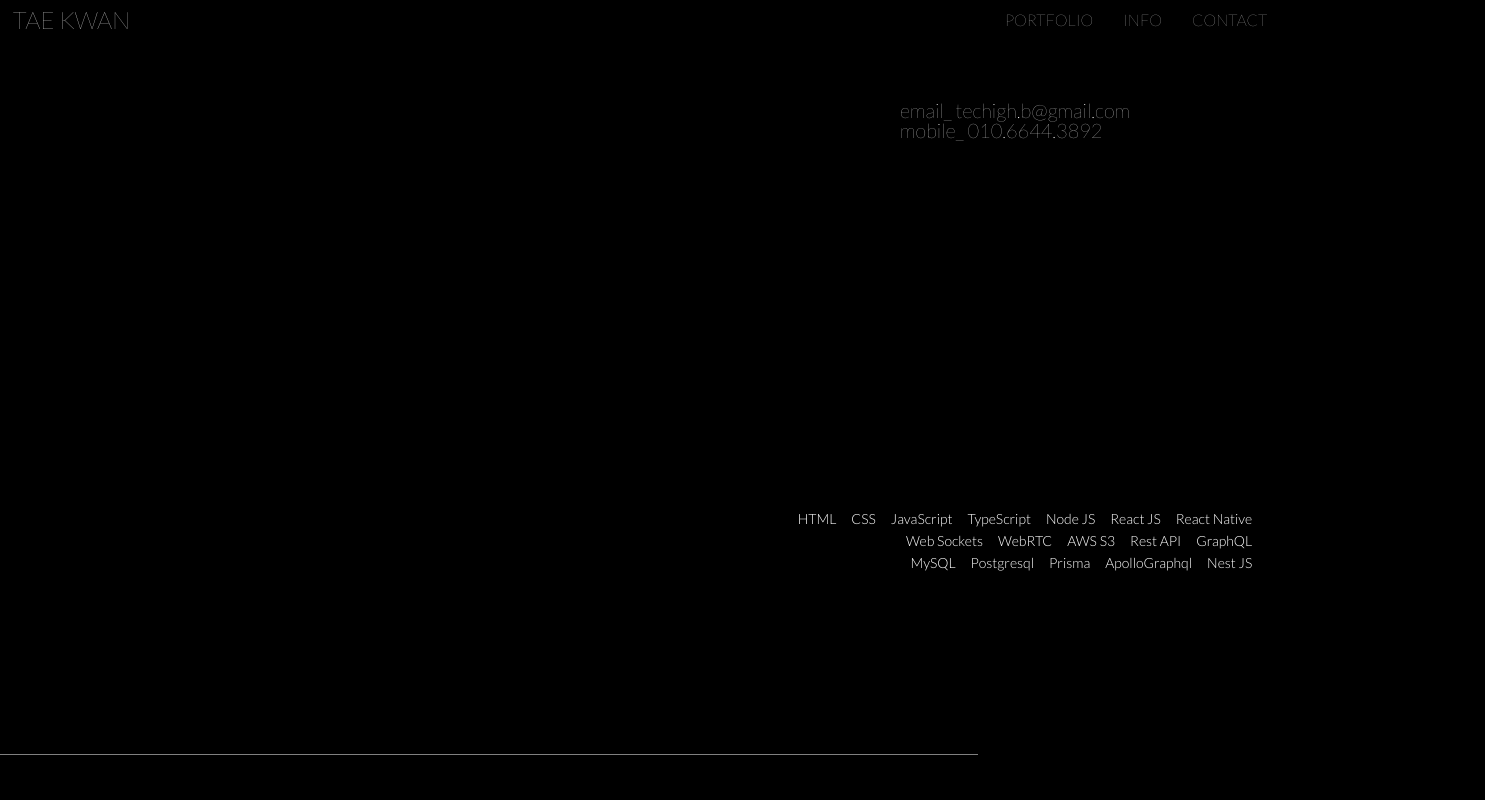
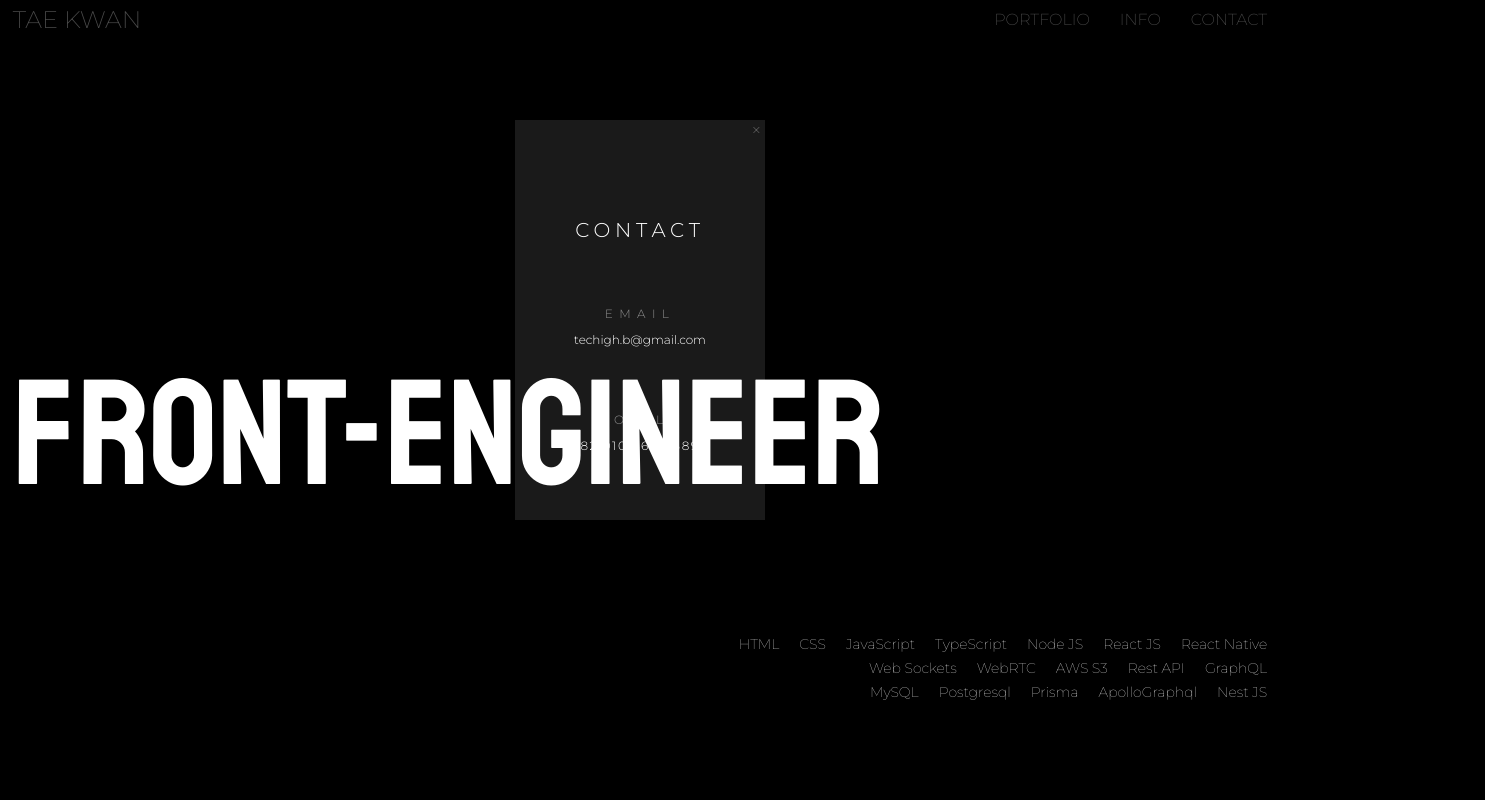
Before and after one commit to techighpark/taekwan-portfolio, a React (Create React App) app: page / in a window 1280 px wide. Both pictures are taken after a click on the element "CONTACT". Shown: the top 800 px of the page, 1485 px wide, since content can reach past the window. Built offline with nearby package versions, Linux system fonts and the light colour scheme.

Commit message:
#2nd Design

```diff
--- a/public/index.html
+++ b/public/index.html
@@ -21,6 +21,11 @@
       href="https://fonts.googleapis.com/css2?family=Lato:ital,wght@0,100;0,300;0,400;0,700;0,900;1,100;1,300;1,400;1,700;1,900&family=Staatliches&display=swap"
       rel="stylesheet"
     />
+    <link
+      href="https://fonts.googleapis.com/css2?family=Montserrat:ital,wght@0,100;0,200;0,300;0,400;0,500;0,600;0,700;0,800;0,900;1,100;1,200;1,300;1,400;1,500;1,600;1,700;1,800;1,900&display=swap"
+      rel="stylesheet"
+    />
+
     <!--
       Notice the use of %PUBLIC_URL% in the tags above.
       It will be replaced with the URL of the `public` folder during the build.
--- a/src/App.js
+++ b/src/App.js
@@ -2,7 +2,7 @@ import { ThemeProvider } from "styled-components";
 import { BrowserRouter as Router, Routes, Route } from "react-router-dom";
 import Home from "./pages/Home";
 import { darkMode, GlobalStyles, lightMode } from "./themeStyles";
-import HighBooker from "./pages/HighBooker";
+import Portfolio from "./pages/Portfolio";
 
 function App() {
   const themeDarkMode = false;
@@ -12,7 +12,7 @@ function App() {
       <Router>
         <Routes>
           <Route path="/" element={<Home />}></Route>
-          <Route path="/high-booker" element={<HighBooker />}></Route>
+          <Route path="/portfolio" element={<Portfolio />}></Route>
         </Routes>
       </Router>
     </ThemeProvider>
--- a/src/components/Header.js
+++ b/src/components/Header.js
@@ -1,84 +1,200 @@
 import { useState } from "react";
+import { Link } from "react-router-dom";
 import styled from "styled-components";
 
 const StyledHeader = styled.div`
   width: 100%;
-  height: 100%;
   display: flex;
   justify-content: space-between;
   align-items: center;
-  @media screen and (max-width: 800px) {
-    align-items: flex-start;
-  }
+
+  /* border: 0.5px solid gray;
+  box-sizing: border-box; */
   @media screen and (max-width: 500px) {
     flex-direction: column;
     align-items: center;
   }
 `;
-const Title = styled.div`
+const HeaderTitle = styled.div`
   width: 100%;
   font-size: 24px;
   font-weight: 200;
+
+  /* border: 0.5px solid gray;
+  box-sizing: border-box; */
   @media screen and (max-width: 500px) {
     text-align: center;
   }
 `;
-const LinkContainer = styled.div`
+const HeaderLinks = styled.div`
   width: 100%;
   display: flex;
   justify-content: flex-end;
-  @media screen and (max-width: 800px) {
+  align-items: center;
+
+  /* border: 0.5px solid gray;
+  box-sizing: border-box; */
+
+  @media screen and (max-width: 500px) {
     flex-direction: column;
-    align-items: flex-end;
-    justify-content: flex-start;
-  }
-  @media screen and (max-width: 500px) {
     align-items: center;
     margin-top: 10vh;
   }
 `;
-const PortfolioLink = styled.div`
+const HeaderLink = styled.div`
   font-size: 16px;
   font-weight: 200;
   margin-left: 30px;
+
+  /* border: 0.5px solid gray;
+  box-sizing: border-box; */
   cursor: pointer;
   :hover {
     font-weight: 300;
   }
-  @media screen and (max-width: 800px) {
-    margin-bottom: 10px;
-  }
+
   @media screen and (max-width: 500px) {
     margin-left: 0px;
+    margin-bottom: 15px;
     font-size: 14px;
   }
 `;
-const InfoContainer = styled.ul`
+const PopUpWrapper = styled.div`
   position: absolute;
-  top: 100px;
-  right: 150px;
+  top: 0vh;
+  left: 0vw;
+  width: 100vw;
+  height: 100vh;
+  background-color: rgba(0, 0, 0, 0.7);
+
+  /* border: 0.5px solid blue;
+  box-sizing: border-box; */
+`;
+
+const PopUp = styled.div`
+  position: absolute;
+  width: 250px;
+  height: 400px;
+  top: 40vh;
+  left: 50vw;
+  transform: translate(-50%, -50%);
+  background-color: rgba(255, 255, 255, 0.1);
+
+  display: flex;
+  flex-direction: column;
+  justify-content: flex-end;
+  align-items: center;
+
+  /* border: 2px solid blue;
+  box-sizing: border-box; */
+`;
+
+const ContactTitle = styled.span`
   font-size: 20px;
-  font-weight: 100;
+  color: rgba(255, 255, 255, 1);
+  letter-spacing: 0.3rem;
+
+  /* border: 0.5px solid yellow;
+  box-sizing: border-box; */
+`;
+
+const ContactContainer = styled.div`
+  width: 100%;
+  height: 70%;
+  display: flex;
+  flex-direction: column;
+  align-items: center;
+  justify-content: space-evenly;
+  /* border: 0.5px solid red;
+  box-sizing: border-box; */
+`;
+
+const ContactWrapper = styled.div`
+  display: flex;
+  flex-direction: column;
+  justify-content: center;
+  align-items: center;
+
+  /* border: 0.5px solid yellow;
+  box-sizing: border-box; */
+`;
+
+const Contact = styled.span`
+  font-weight: 300;
+  font-size: 12px;
+  letter-spacing: 0.4rem;
+  padding-bottom: 10%;
+  color: rgba(255, 255, 255, 0.5);
+
+  /* border: 0.5px solid skyblue;
+  box-sizing: border-box; */
+`;
+const ContactContent = styled.span`
+  font-weight: 300;
+  font-size: 12px;
+
+  /* border: 0.5px solid skyblue;
+  box-sizing: border-box; */
+`;
+const ContactContentNum = styled(ContactContent)`
+  letter-spacing: 0.1rem;
+`;
+
+const CloseBtn = styled.div`
+  position: absolute;
+  right: 3px;
+  top: 0px;
+  cursor: pointer;
+
+  &::before {
+    content: "\\00d7";
+    font-size: 20px;
+    font-weight: 100;
+    color: rgba(255, 255, 255, 0.5);
+    z-index: 999;
+    /* border: 0.5px solid red; */
+  }
+  &:hover {
+    &::before {
+      color: white;
+    }
+  }
 `;
 
 const Header = () => {
-  const [visible, setVisible] = useState("");
-  console.log(visible);
+  const [visible, setVisible] = useState(false);
+  const onClickCloseBtn = () => {
+    setVisible(false);
+  };
 
   return (
     <StyledHeader>
-      <Title>TAE KWAN</Title>
-      <LinkContainer>
-        <PortfolioLink>PORTFOLIO</PortfolioLink>
-        <PortfolioLink visible onClick={() => setVisible("info")}>
-          INFO
-        </PortfolioLink>
-        <InfoContainer>
-          <li>email_ techigh.b@gmail.com</li>
-          <li>mobile_ 010.6644.3892</li>
-        </InfoContainer>
-        <PortfolioLink>CONTACT</PortfolioLink>
-      </LinkContainer>
+      <HeaderTitle>TAE KWAN</HeaderTitle>
+      <HeaderLinks>
+        <HeaderLink>
+          <Link to={"/portfolio"}>PORTFOLIO</Link>
+        </HeaderLink>
+        <HeaderLink>INFO</HeaderLink>
+        <HeaderLink onClick={() => setVisible(true)}>CONTACT</HeaderLink>
+      </HeaderLinks>
+      {visible ? (
+        <PopUpWrapper>
+          <PopUp>
+            <ContactTitle>CONTACT</ContactTitle>
+            <CloseBtn onClick={onClickCloseBtn} />
+            <ContactContainer>
+              <ContactWrapper>
+                <Contact>EMAIL</Contact>
+                <ContactContent>techigh.b@gmail.com</ContactContent>
+              </ContactWrapper>
+              <ContactWrapper>
+                <Contact>MOBILE</Contact>
+                <ContactContentNum>+82 010 6644 3892</ContactContentNum>
+              </ContactWrapper>
+            </ContactContainer>
+          </PopUp>
+        </PopUpWrapper>
+      ) : null}
     </StyledHeader>
   );
 };
--- a/src/components/Layout.js
+++ b/src/components/Layout.js
@@ -2,9 +2,9 @@ import styled from "styled-components";
 import Header from "./Header";
 
 const StyledLayout = styled.div`
+  position: relative;
+  padding: 1vh 1vw;
   background-color: ${props => props.theme.bgColor};
-  width: 100%;
-  padding: 1vh 1vw;
   @media screen and (max-width: 500px) {
     padding: 5vh 3vw;
   }
--- a/src/contexts.js
+++ /dev/null
@@ -1 +0,0 @@
-import { createContext } from "react";
--- a/src/pages/Home.js
+++ b/src/pages/Home.js
@@ -1,92 +1,105 @@
 import styled from "styled-components";
 import Layout from "../components/Layout";
-import HighSearchBook from "../components/high-search-book/HighSearchBook";
-import HighBookerWeb from "../components/high-booker/HighBookerWeb";
-import HighBookerDataBase from "../components/high-booker-database/HighBookerDataBase";
-import HighZoom from "../components/high-zoom/highZoom";
+import { fonts } from "../themeStyles";
 
-const ProjectContainer = styled.div`
-  width: 100%;
-  padding-bottom: 20vh;
+const MainContainer = styled.div`
+  height: 95vh;
+
+  /* border: 1px solid tomato;
+  box-sizing: border-box; */
 `;
-const StackContainer = styled.div`
-  width: 100%;
+
+const FieldContainer = styled.div`
+  position: absolute;
+  width: 98vw;
+  top: 45vh;
+  left: 1vw;
+
+  /* border: 0.5px solid yellow;
+  box-sizing: border-box; */
+`;
+const FieldText = styled.div`
+  font-family: ${fonts.Staliches};
+  font-size: 150px;
+  text-align: left;
+`;
+
+const MainStackContainer = styled.div`
+  position: relative;
+  top: 75vh;
+  right: 0;
   display: flex;
   flex-direction: column;
-  padding-top: 60vh;
-  padding-bottom: 20vh;
+  align-items: flex-end;
+
+  /* border: 2px solid tomato;
+  box-sizing: border-box; */
   @media screen and (max-width: 500px) {
+    top: 50%;
     flex-direction: row;
-    padding-top: 30vh;
+    align-items: flex-start;
   }
 `;
+
 const Row = styled.div`
   width: 100%;
   display: flex;
   justify-content: flex-end;
-  margin-bottom: 1vh;
+  padding: 5px 0;
+
+  /* border: 0.5px solid yellow;
+  box-sizing: border-box; */
+
   @media screen and (max-width: 500px) {
-    justify-content: center;
-    text-align: center;
+    flex-direction: column;
+    align-items: center;
   }
 `;
-const TextContainer = styled.div`
-  display: flex;
-  justify-content: flex-start;
+const Stack = styled.div`
+  font-size: 14px;
+  font-weight: 100;
+  padding-left: 20px;
+
+  /* border: 1px solid burlywood;
+  box-sizing: border-box; */
   @media screen and (max-width: 500px) {
-    flex-direction: column;
-  }
-`;
-const Text = styled.div`
-  font-weight: 300;
-  font-size: 14px;
-  padding-right: 15px;
-  @media screen and (max-width: 500px) {
-    padding-right: 0px;
-    padding-bottom: 15px;
+    padding-left: 0px;
   }
 `;
 
 const Home = () => {
   return (
     <Layout>
-      <StackContainer>
+      <MainContainer>
+        <FieldContainer>
+          <FieldText>FRONT-ENGINEER</FieldText>
+        </FieldContainer>
+        <MainStackContainer>
           <Row>
-          <TextContainer>
-            <Text>HTML</Text>
-            <Text>CSS</Text>
-            <Text>JavaScript</Text>
-            <Text>TypeScript</Text>
-            <Text>Node JS</Text>
-            <Text>React JS</Text>
-            <Text>React Native</Text>
-          </TextContainer>
+            <Stack>HTML</Stack>
+            <Stack>CSS</Stack>
+            <Stack>JavaScript</Stack>
+            <Stack>TypeScript</Stack>
+            <Stack>Node JS</Stack>
+            <Stack>React JS</Stack>
+            <Stack>React Native</Stack>
           </Row>
           <Row>
-          <TextContainer>
-            <Text>Web Sockets</Text>
-            <Text>WebRTC</Text>
-            <Text>AWS S3</Text>
-            <Text>Rest API</Text>
-            <Text>GraphQL</Text>
-          </TextContainer>
+            <Stack>Web Sockets</Stack>
+            <Stack>WebRTC</Stack>
+            <Stack>AWS S3</Stack>
+            <Stack>Rest API</Stack>
+            <Stack>GraphQL</Stack>
           </Row>
           <Row>
-          <TextContainer>
-            <Text>MySQL</Text>
-            <Text>Postgresql</Text>
-            <Text>Prisma</Text>
-            <Text>ApolloGraphql</Text>
-            <Text>Nest JS</Text>
-          </TextContainer>
+            <Stack>MySQL</Stack>
+            <Stack>Postgresql</Stack>
+            <Stack>Prisma</Stack>
+            <Stack>ApolloGraphql</Stack>
+            <Stack>Nest JS</Stack>
           </Row>
-      </StackContainer>
-      <ProjectContainer>
-        <HighBookerWeb />
-        <HighBookerDataBase />
-        <HighSearchBook />
-        <HighZoom />
-      </ProjectContainer>
+        </MainStackContainer>
+      </MainContainer>
     </Layout>
   );
 };
--- a/src/themeStyles.js
+++ b/src/themeStyles.js
@@ -13,9 +13,14 @@ export const lightMode = {
 export const fonts = {
   Lato: `'Lato', sans-serif`,
   Staliches: `'Staatliches', cursive`,
+  Montserrat: `'Montserrat', sans-serif`,
 };
 
 export const GlobalStyles = createGlobalStyle`
+a{
+    text-decoration:none ;
+    color:${props => props.theme.fontColor}
+}
 *{
     box-sizing:border-box ;
 }
@@ -23,7 +28,7 @@ ${reset}
 body{
     background-color:${props => props.theme.bgColor};
     color:${props => props.theme.fontColor};
-    font-family : ${fonts.Lato};
+    font-family : ${fonts.Montserrat};
     font-size:12px;
     font-weight:300;
     position:relative;
```
Also changed, not shown: src/pages/Portfolio.js (added, +20 -0 lines), src/components/high_booker_database/HighBookerDataBase.js (renamed from src/components/high-booker-database/HighBookerDataBase.js), src/components/high_booker_web/BookerWeb.js (added), src/components/high_booker_web/HighBookerWeb.js (renamed from src/components/high-booker/HighBookerWeb.js), src/components/high_search_book/HighSearchBook.js (renamed from src/components/high-search-book/HighSearchBook.js). Lines whose indentation alone changed are shown as unchanged.
